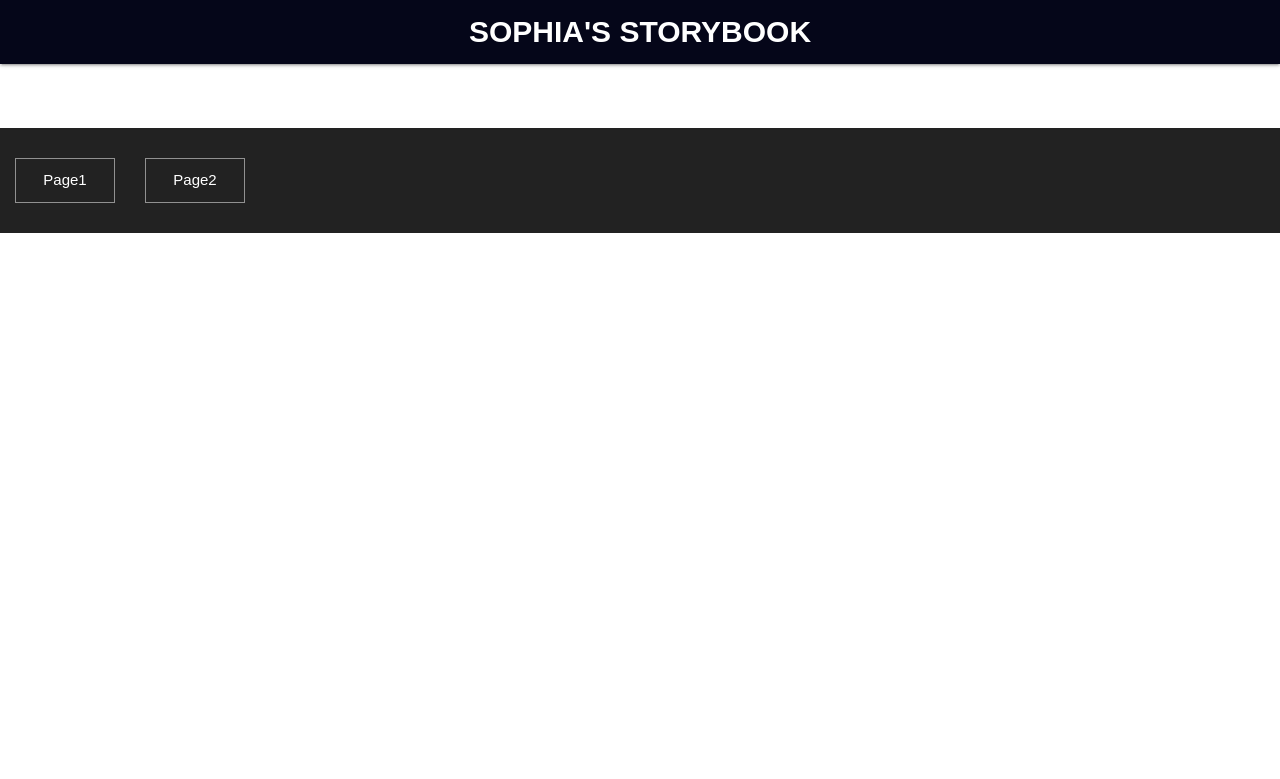
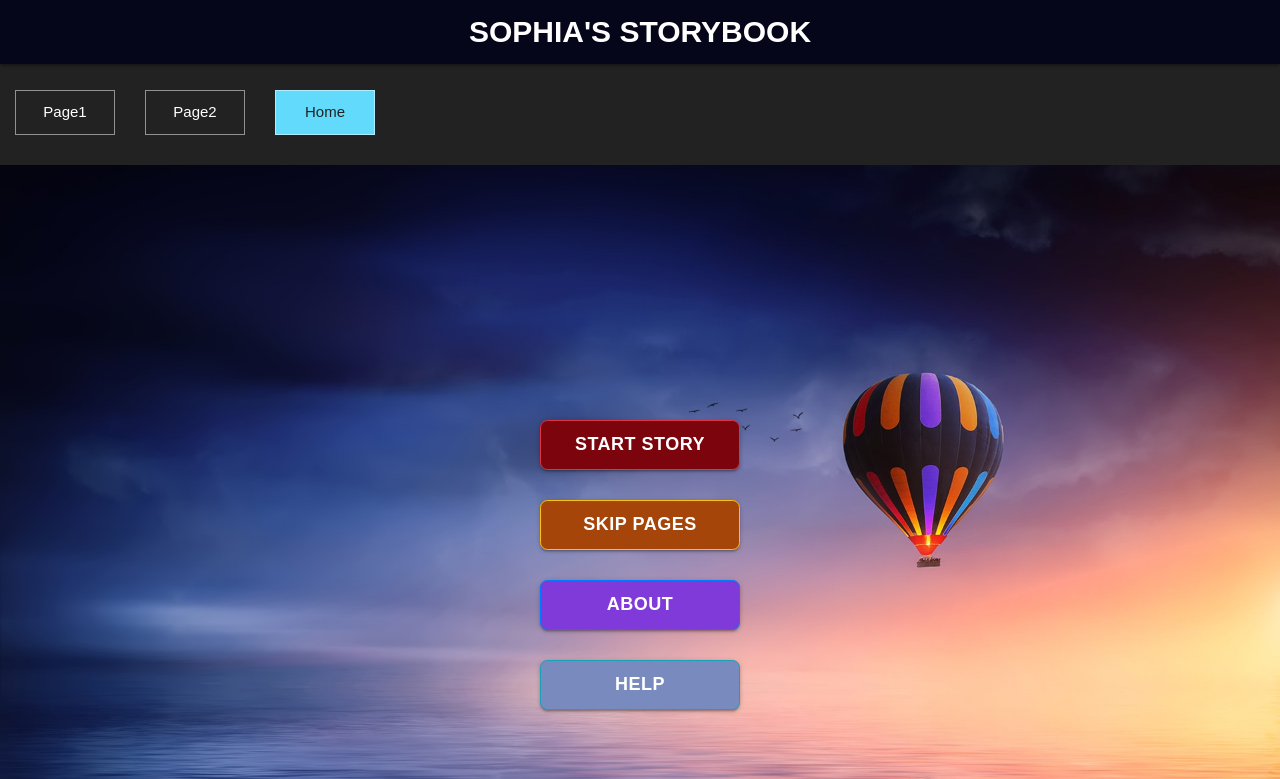
Before and after one commit to evolvednight/GUSS, a React (Create React App) app in the folder sophia/: page /Home in a window 1280 px wide. Shown: the top 779 px of the page. Built offline with nearby package versions, Linux system fonts and the light colour scheme.

Commit message:
Testing1

```diff
--- a/sophia/src/App.css
+++ b/sophia/src/App.css
@@ -1,6 +1,6 @@
 body {
   margin: 0;
-  padding-top: 10%;
+  padding-top: 60px;
   font-family: sans-serif;
 }
 
--- a/sophia/src/App.js
+++ b/sophia/src/App.js
@@ -20,6 +20,7 @@ class App extends Component {
           <div className="nav">
           <NavLink exact to="/Page1" activeClassName="active">Page1</NavLink>
           <NavLink to="/Page2" activeClassName="active">Page2</NavLink>
+          <NavLink to="/Home" activeClassName="active">Home</NavLink>
           </div>
           <Route render={({location}) => (
           <TransitionGroup>
@@ -31,6 +32,7 @@ class App extends Component {
               <Switch location={location}>
                 <Route exact path="/Page1" component={Page1} />
                 <Route path="/Page2" component={Page2} />
+                <Route path="/Home" component={Home} />
               </Switch>
             </CSSTransition>
           </TransitionGroup>
--- a/sophia/src/components/Home.js
+++ b/sophia/src/components/Home.js
@@ -6,7 +6,6 @@ class Home extends Component {
   render() {
     return (
       <div className="home">
-        <Navigation/>
         <div className="about-card">
           <Button variant="danger" className="btn_1">
             START STORY
```
